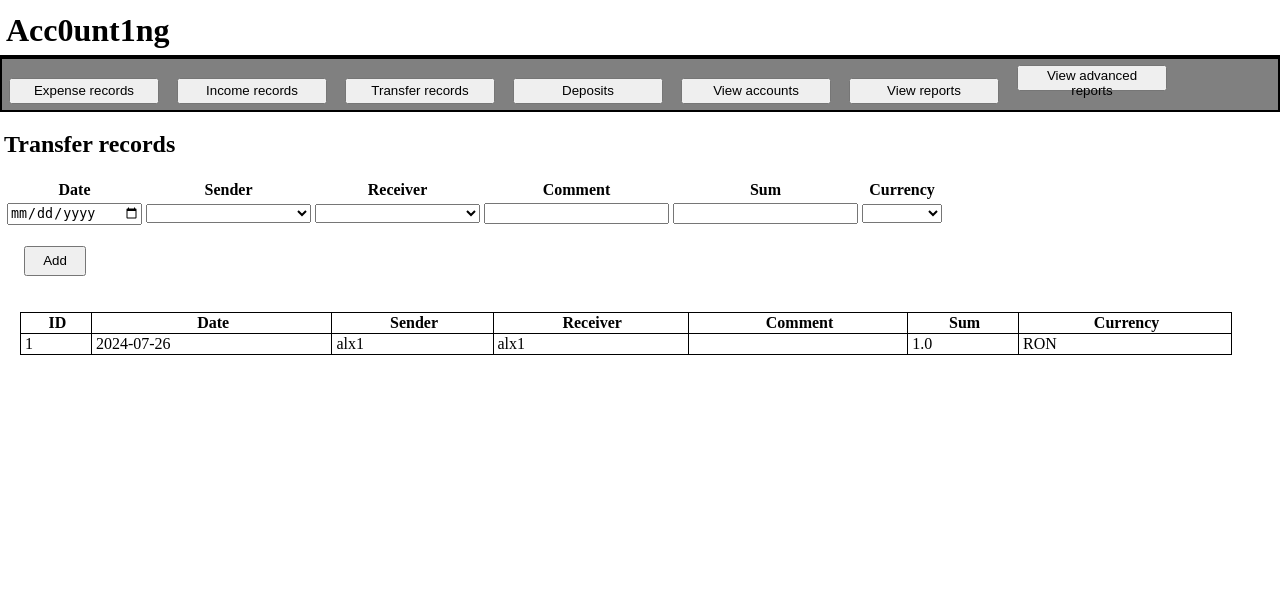
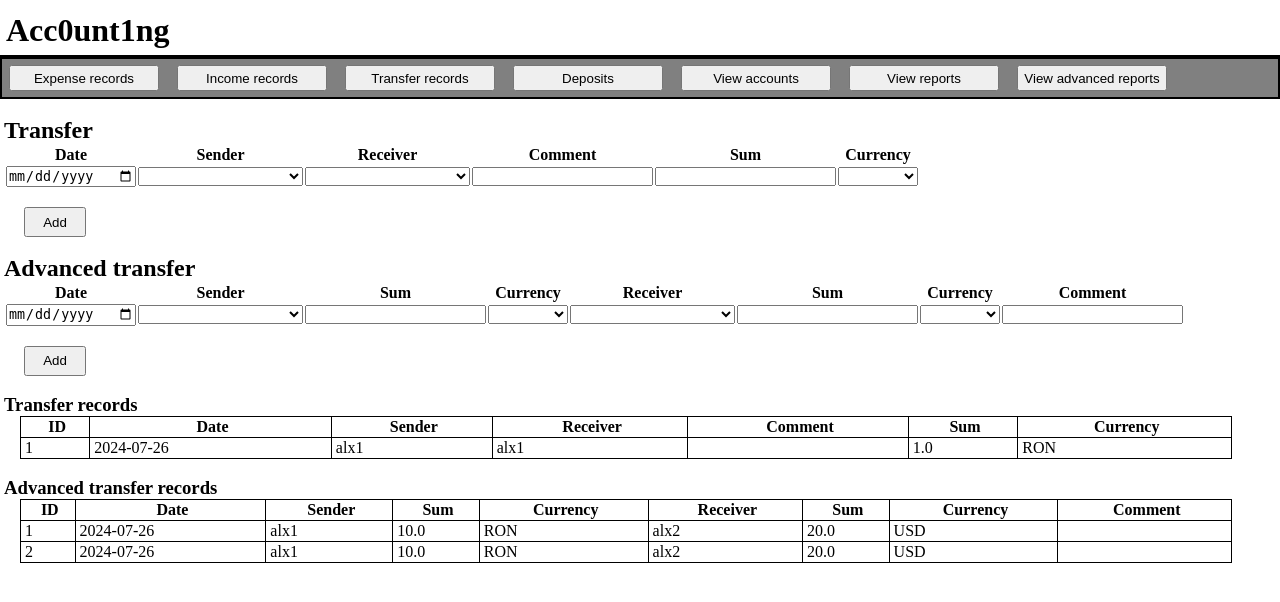
Before and after one commit to AlDas23/Acc0unt1ng, a Flask app: page /transfer in a window 1280 px wide. Shown: the top 602 px of the page. Run offline with Flask 3, Linux system fonts and the light colour scheme; data comes from the database, SQL or seed files in the repository; both versions use the stored data as it was after the commit.

Commit message:
Updated deposit function and added advanced transfer

```diff
--- a/api/api_run.py
+++ b/api/api_run.py
@@ -121,35 +121,67 @@ def Transfer():
 
         data = Read('alltran')
         columns = ["ID", "Date", "Sender", "Receiver", "Comment" ,"Sum", "Currency"]
+        dataA = Read('alladvtran')
+        columnsA = ["ID", "Date", "Sender", "Sum", "Currency", "Receiver", "Sum", "Currency", "Comment"]
 
-        return render_template("transfer.html", options=options, columns=columns, data=data)
+        return render_template("transfer.html", options=options, columns=columns, data=data, dataA=dataA, columnsA=columnsA)
     else:
-        date = request.form.get("Date", "")
-        sender = request.form.get("Sender", "")
-        receiver = request.form.get("Receiver", "")
-        comment = request.form.get("Comment", "")
-        sum = request.form.get("Sum", "")
-        currency = request.form.get("Currency", "")
+        form_id = request.form.get('form_type')
+        if (form_id == 'transfer'):
+            date = request.form.get("Date", "")
+            sender = request.form.get("Sender", "")
+            receiver = request.form.get("Receiver", "")
+            comment = request.form.get("Comment", "")
+            sum = request.form.get("Sum", "")
+            currency = request.form.get("Currency", "")
 
-        # Check if comment is empty and assign a whitespace if it is
-        if not comment:
-            comment = " "
+            # Check if comment is empty and assign a whitespace if it is
+            if not comment:
+                comment = " "
 
-        final_str = f"{date},{sender},{receiver},{comment},{sum},{currency}"
+            final_str = f"{date},{sender},{receiver},{comment},{sum},{currency}"
 
-        try:
-            Add(final_str, 'transfer')
-        except Exception as e:
-            # Capture the exception message
-            error_message = str(e)
-            # Return the error message in the response
-            return render_template_string('<h1>Failed to add record!</h1><p>{{ error_message }}</p>', error_message=error_message)
+            try:
+                Add(final_str, 'transfer')
+            except Exception as e:
+                # Capture the exception message
+                error_message = str(e)
+                # Return the error message in the response
+                return render_template_string('<h1>Failed to add record!</h1><p>{{ error_message }}</p>', error_message=error_message)
 
-        return redirect(url_for("Transfer"))
+            return redirect(url_for("Transfer"))
+
+        elif (form_id == 'advtransfer'):
+            date = request.form.get("Date", "")
+            sender = request.form.get("Sender", "")
+            ssum = request.form.get("SSum", "")
+            scurr = request.form.get("SCurrency", "")
+            receiver = request.form.get("Receiver", "")
+            rsum = request.form.get("RSum", "")
+            rcurr = request.form.get("RCurrency", "")
+            comment = request.form.get("Comment", "")
+
+            # Check if comment is empty and assign a whitespace if it is
+            if not comment:
+                comment = " "
+
+            final_str = f"{date},{sender},{ssum},{scurr},{receiver},{rsum},{rcurr},{comment}"
+
+            try:
+                Add(final_str, 'advtransfer')
+            except Exception as e:
+                # Capture the exception message
+                error_message = str(e)
+                # Return the error message in the response
+                return render_template_string('<h1>Failed to add record!</h1><p>{{ error_message }}</p>', error_message=error_message)
+
+            return redirect(url_for("Transfer"))
 
 @app.route("/add/deposit", methods = ["POST", "GET"])
 def AddDeposit():
     if (request.method == "GET"):
+        Re_calculate()
+
         currencies = read_csv(SPVcurrPath)
         person_banks = Read('retacc')
 
@@ -161,11 +193,11 @@ def AddDeposit():
         data = Read('alldepacc')
         columns = ["Name", "Owner", "Sum", "Currency"]
 
-        data2 = Read('alldep')
-        columns2 = ["Date in", "Name", "Owner", "Comment", "Sum", "Currency", "Months" ,"Date out", "Percent", "Currency rate", "Expected amount"]
+        dataA = Read('opendep')
+        columnsH = ["Date in", "Name", "Owner", "Comment", "Sum", "Currency", "Months" ,"Date out", "Percent", "Currency rate", "Expected amount"]
+        dataC = Read('closeddep')
 
-
-        return render_template("adddeposit.html", options=options, columns=columns, data=data, columns2=columns2, data2=data2)
+        return render_template("adddeposit.html", options=options, columns=columns, data=data, columnsA=columnsH, dataA=dataA, columnsC=columnsH, dataC=dataC)
     else:
         dateIn = request.form.get("DateIn", "")
         name = request.form.get("Name", "")
--- a/api/static/styles.css
+++ b/api/static/styles.css
@@ -1,3 +1,9 @@
+* {
+  margin: 0;
+  padding: 0;
+  box-sizing: border-box;
+}
+
 body {
   margin-left: 0px;
   margin-right: 0px;
--- a/api/templates/base.html
+++ b/api/templates/base.html
@@ -23,6 +23,7 @@
 
     </nav>
     <div class="belowbody">
+        <br>
         {% block body %}{% endblock %}
     </div>
 </body>
--- a/api/templates/transfer.html
+++ b/api/templates/transfer.html
@@ -1,8 +1,9 @@
 {% extends 'base.html' %}
 
 {% block body %}
-<h2>Transfer records</h2>
+<h2>Transfer</h2>
 <form action="/transfer" method="post">
+    <input type="hidden" name="form_type" value="transfer">
     <table>
         <tr>
             <th>Date</th>
@@ -45,8 +46,64 @@
     <input type="submit" value="Add" class="submitrec">
 </form>
 <br>
+<h2>Advanced transfer</h2>
+<form action="/transfer" method="post">
+    <input type="hidden" name="form_type" value="advtransfer">
+    <table>
+        <tr>
+            <th>Date</th>
+            <th>Sender</th>
+            <th>Sum</th>
+            <th>Currency</th>
+            <th>Receiver</th>
+            <th>Sum</th>
+            <th>Currency</th>
+            <th>Comment</th>
+        </tr>
+        <tr>
+            <td><input type="date" id="Date" name="Date" class="date" required></td>
+            <td class="fields">
+                <select id="Sender" name="Sender" class="select" required>
+                    <option value="" disabled selected> </option>
+                    {% for person_bank in options.person_banks %}
+                    <option value="{{ person_bank }}">{{ person_bank }}</option>
+                    {% endfor %}
+                </select>
+            </td>
+            <td class="fields"><input type="text" id="SSum" name="SSum" autocomplete="off" required></td>
+            <td>
+                <select id="SCurrency" name="SCurrency" class="select_curr" required>
+                    <option value="" disabled selected> </option>
+                    {% for currency in options.currencies %}
+                    <option value="{{ currency }}">{{ currency }}</option>
+                    {% endfor %}
+                </select>
+            </td>
+            <td class="fields">
+                <select id="Receiver" name="Receiver" class="select" required>
+                    <option value="" disabled selected> </option>
+                    {% for person_bank in options.person_banks %}
+                    <option value="{{ person_bank }}">{{ person_bank }}</option>
+                    {% endfor %}
+                </select>
+            </td>
+            <td class="fields"><input type="text" id="RSum" name="RSum" autocomplete="off" required></td>
+            <td>
+                <select id="RCurrency" name="RCurrency" class="select_curr" required>
+                    <option value="" disabled selected> </option>
+                    {% for currency in options.currencies %}
+                    <option value="{{ currency }}">{{ currency }}</option>
+                    {% endfor %}
+                </select>
+            </td>
+            <td class="fields"><input type="text" id="Comment" name="Comment" autocomplete="off"></td>
+        </tr>
+    </table><br>
+    <input type="submit" value="Add" class="submitrec">
+</form>
 <br>
 {% if columns and data %}
+<h3>Transfer records</h3>
 <table class="reptable">
     <thead>
         <tr>
@@ -66,4 +123,26 @@
     </tbody>
 </table>
 {% endif %}
+<br>
+{% if columnsA and dataA %}
+<h3>Advanced transfer records</h3>
+<table class="reptable">
+    <thead>
+        <tr>
+            {% for column in columnsA %}
+            <th class="rep">{{ column }}</th>
+            {% endfor %}
+        </tr>
+    </thead>
+    <tbody>
+        {% for row in dataA %}
+        <tr>
+            {% for cell in row %}
+            <td class="rep">{{ cell }}</td>
+            {% endfor %}
+        </tr>
+        {% endfor %}
+    </tbody>
+</table>
+{% endif %}
 {% endblock %}
--- a/db_scripts/consts.py
+++ b/db_scripts/consts.py
@@ -6,4 +6,5 @@ SPVcurrPath = '.\db\curr.csv'
 
 keys = ["id", "date", "category", "sub_category", "person_bank", "comment", "sum", "currency"]
 tr_keys = ["id", "date", "person_bank_from", "person_bank_to", "comment" ,"sum", "currency"]
+advtr_keys = ["id", "date", "person_bank_from", "sum_from", "currency_from", "person_bank_to", "sum_to", "currency_to",  "comment"]
 dp_keys = ["date_in", "name", "owner", "comment", "sum", "currency", "months" ,"date_out", "percent", "currency_rate", "expect"]
```
Also changed, not shown: UIs/terminal_UI.py (+13 -1 lines), api/templates/adddeposit.html (+28 -4 lines), db_scripts/script.py (+89 -0 lines), db/Main.db.
